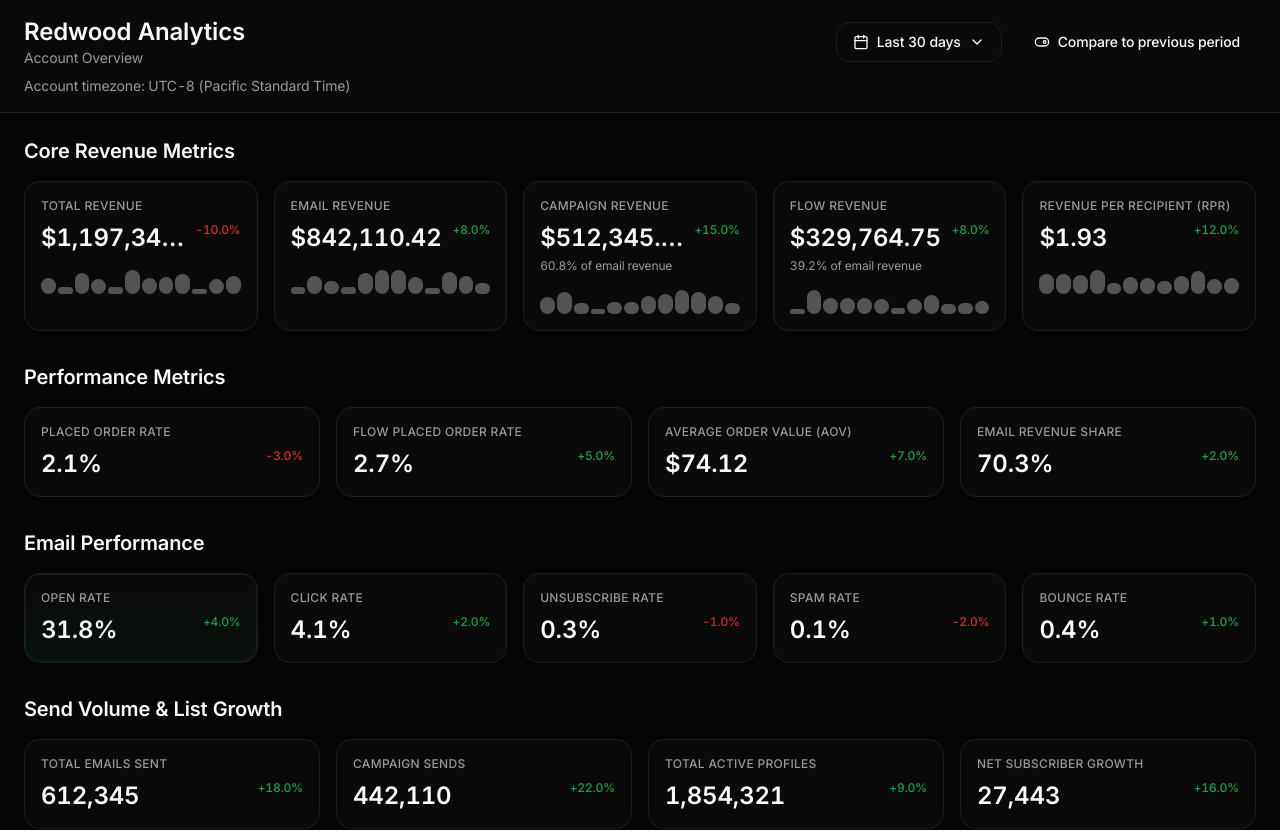
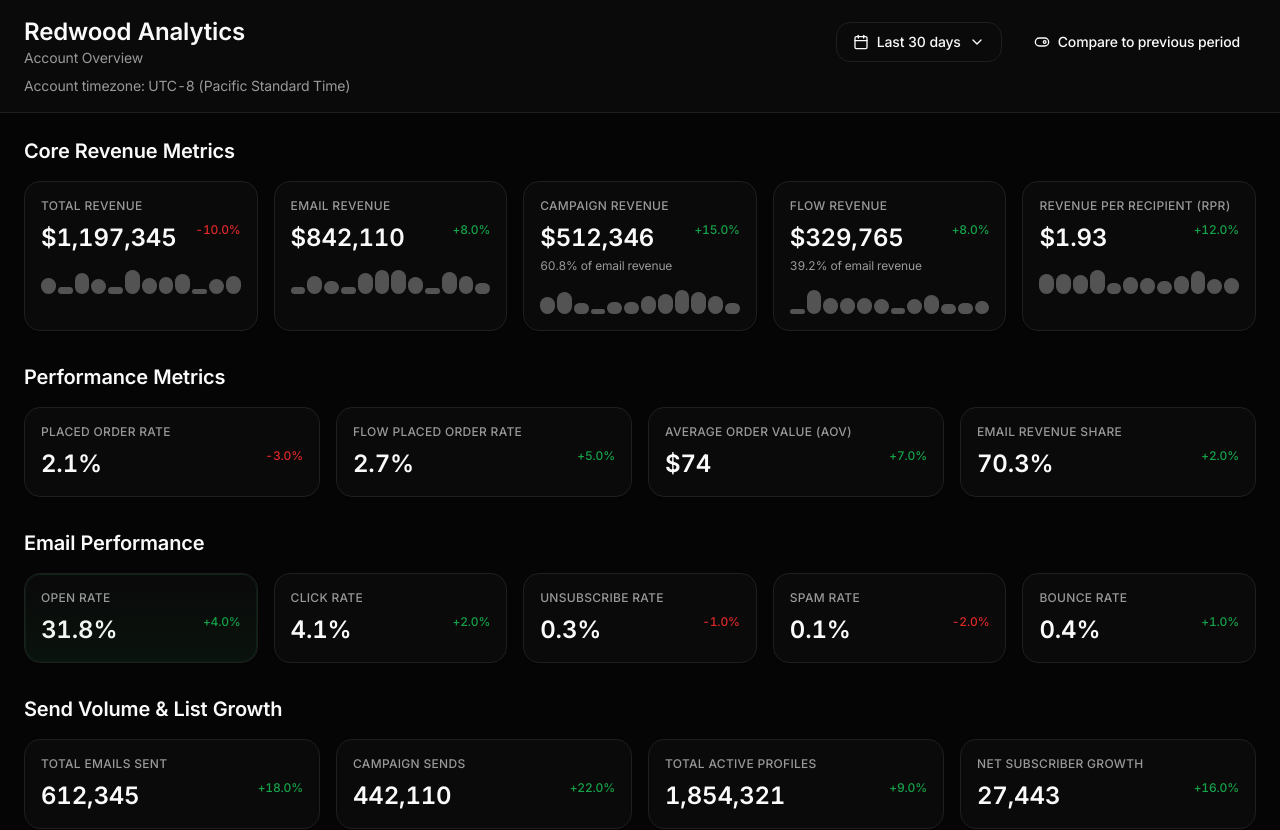
Before and after one commit to jackrstringer/redwood-concierge, a React (Vite) app: page / in a window 1280 px wide. Shown: the top 830 px of the page. Built offline with nearby package versions, Linux system fonts and the light colour scheme.

Commit message:
Remove cents from dollar KPIs
Update dollar KPIs to not display cents for cleaner presentation.

```diff
--- a/src/components/dashboard/KPICard.tsx
+++ b/src/components/dashboard/KPICard.tsx
@@ -45,7 +45,7 @@ export const KPICard: React.FC<KPICardProps & KPICardClickHandler> = ({
 
     switch (format) {
       case 'currency':
-        return `$${val.toLocaleString('en-US', { minimumFractionDigits: 2 })}`;
+        return `$${val.toLocaleString('en-US', { minimumFractionDigits: 0, maximumFractionDigits: 0 })}`;
       case 'percentage':
         return `${(val * 100).toFixed(1)}%`;
       default:
```
